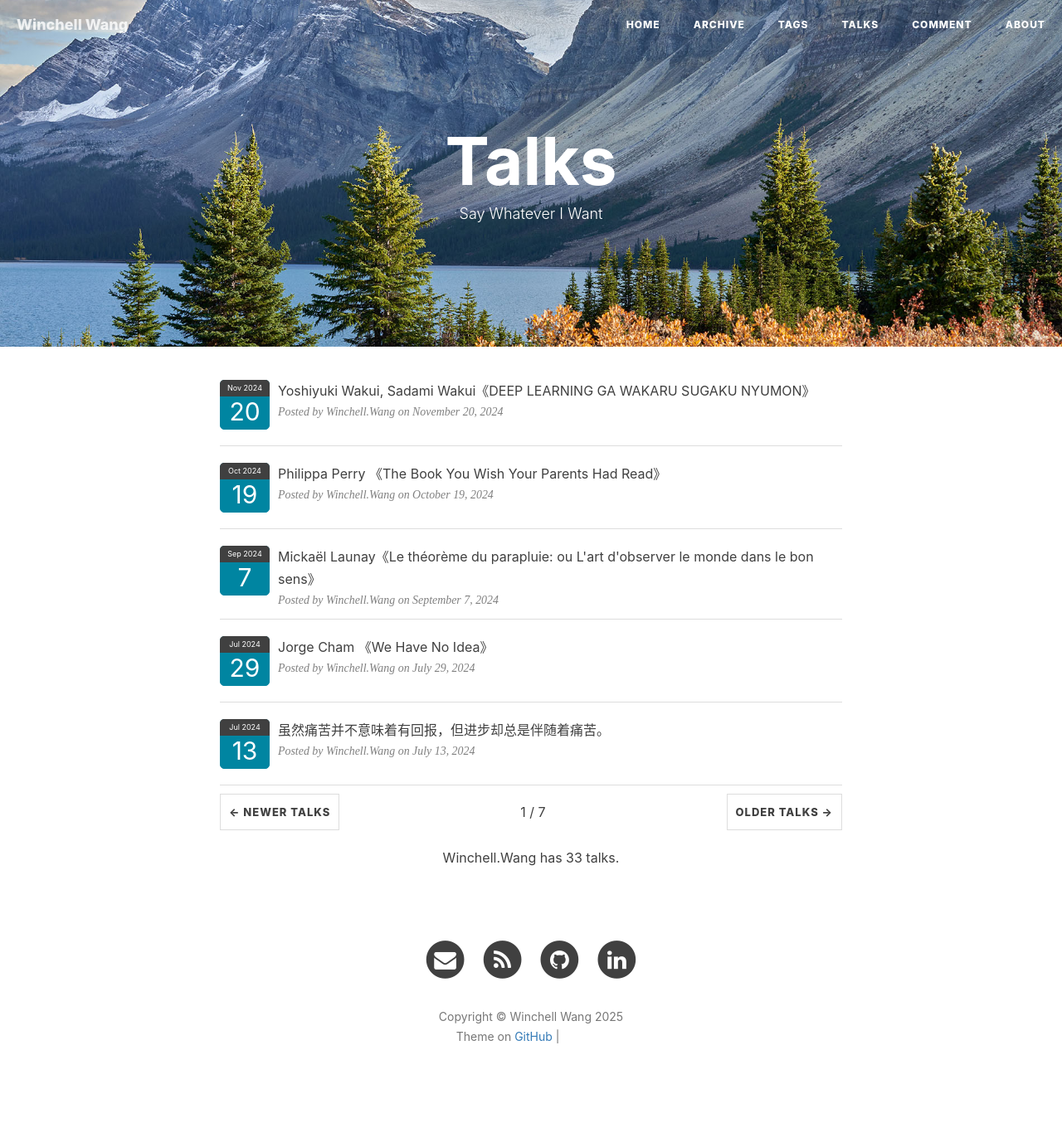
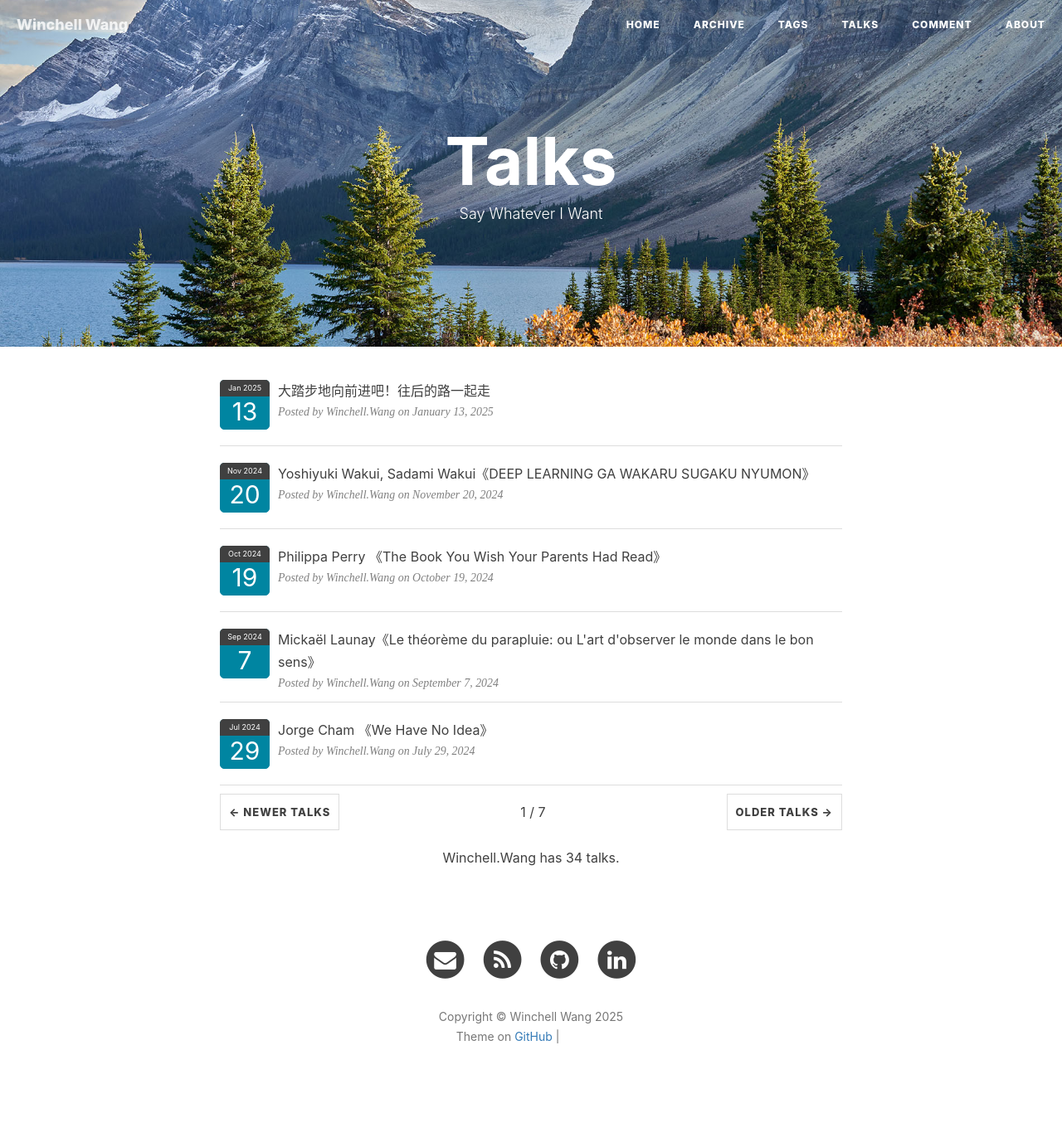
Before and after one commit to WinchellWang/winchellwang.github.io, a Jekyll site: the page built from 3talk.html, in a window 1280 px wide. Shown: the whole page at 83% size. Built offline with Jekyll 4.4.1, drawn with Linux system fonts in a browser that asks for light colours; nearby versions of some CDN libraries; comment, search, counter and statistics services are not loaded; grey boxes are pictures that could not be loaded.

Commit message:
New Talks

```diff
--- a/_data/talks.yml
+++ b/_data/talks.yml
@@ -1,6 +1,9 @@
 # Template
 # - mytalk: ""
 #   talkdate: "2023-05"
+
+- mytalk: "大踏步地向前进吧！往后的路一起走"
+  talkdate: "2025-01-13"
 
 - mytalk: "Yoshiyuki Wakui, Sadami Wakui《DEEP LEARNING GA WAKARU SUGAKU NYUMON》"
   talkdate: "2024-11-20"
```
